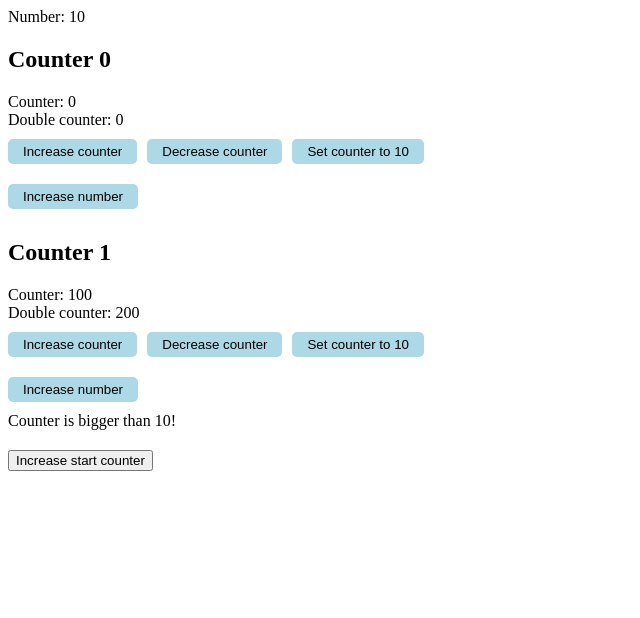
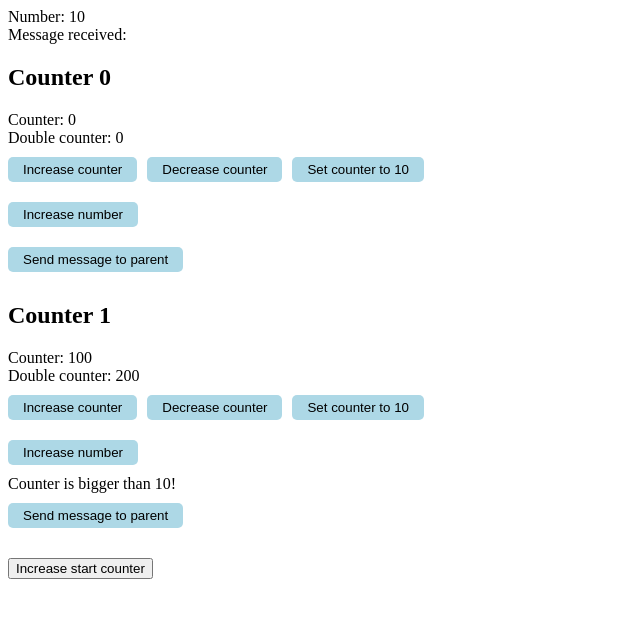
Before and after one commit to AleLoiac/angular-course, an Angular app: page / in a window 1280 px wide. Shown: the top 618 px of the page, without its empty margins (0-640 px from the left). Built offline with nearby package versions, Linux system fonts and the light colour scheme.

Commit message:
Send message from child to parent using output

```diff
--- a/src/app/app.ts
+++ b/src/app/app.ts
@@ -57,4 +57,10 @@ export class App {
   increaseStartCounter() {
     this.startCounter.update((v) => v + 50);
   }
+
+  messageReceived = signal('');
+
+  onMessageReceived(message: string) {
+    this.messageReceived.set(message);
+  }
 }
--- a/src/app/app3.html
+++ b/src/app/app3.html
@@ -1,5 +1,6 @@
 <div>Number: {{ number() }}</div>
+<div>Message received: {{ messageReceived() }}</div>
 
-<counter [title]="'Counter 0'" [(num)]="number" />
+<counter [title]="'Counter 0'" [(num)]="number" (messageSent)="onMessageReceived($event)" />
 <counter [title]="'Counter 1'" [start]="startCounter()" />
 <button (click)="increaseStartCounter()">Increase start counter</button>
--- a/src/app/counter/counter.ts
+++ b/src/app/counter/counter.ts
@@ -1,4 +1,4 @@
-import { Component, computed, effect, input, model, signal } from '@angular/core';
+import { Component, computed, effect, input, model, output, signal } from '@angular/core';
 
 @Component({
   selector: 'counter',
@@ -22,6 +22,8 @@ import { Component, computed, effect, input, model, signal } from '@angular/core
         <div>Counter is bigger than 10!</div>
         }
       </div>
+
+      <button (click)="sendMessage()">Send message to parent</button>
     </section>
   `,
   styles: `
@@ -47,6 +49,12 @@ export class Counter {
 
   counter = signal(0);
   doubleCounter = computed(() => this.counter() * 2);
+
+  messageSent = output<string>();
+
+  sendMessage() {
+    this.messageSent.emit('From child counter');
+  }
 
   increaseCounter = () => {
     this.counter.update((value) => value + 1);
```
